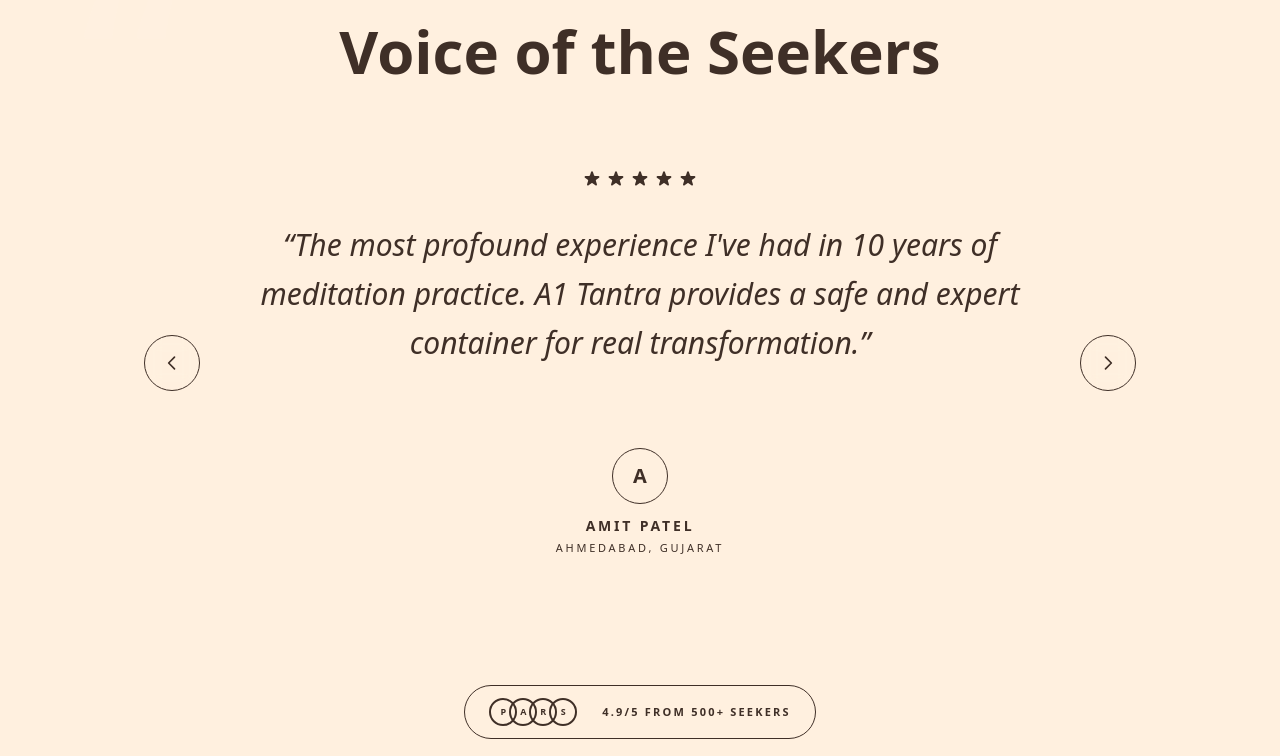
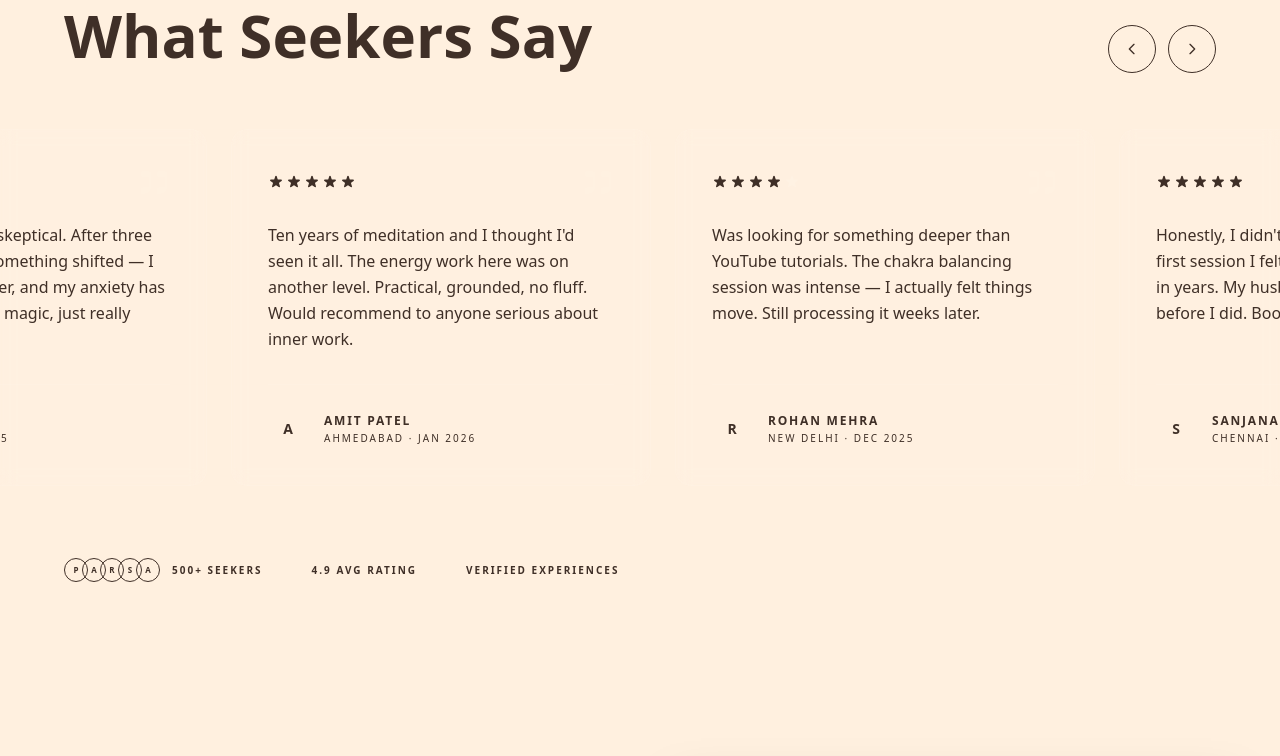
Before and after one commit to HarshalPatel1972/a1-tantra, a Next.js app: page / in a window 1280 px wide. Shown: the part 7360-8116 px from the top of the page. Built offline with nearby package versions, Linux system fonts and the light colour scheme; no server answers.

Commit message:
feat: multi-card horizontal carousel with realistic reviews, auto-scroll, and loop navigation

```diff
--- a/components/UserReviews.tsx
+++ b/components/UserReviews.tsx
@@ -1,69 +1,81 @@
 "use client";
 
-import { useState, useEffect, useCallback } from "react";
+import { useRef, useState, useEffect, useCallback } from "react";
 
 const reviews = [
   {
     name: "Priya Sharma",
-    location: "Mumbai, Maharashtra",
+    location: "Mumbai",
     comment:
-      "The breathwork sessions completely changed my perspective on energy. The guidance is authentic and deeply rooted in tradition. Highly recommended!",
+      "I came in stressed and skeptical. After three breathwork sessions, something shifted — I sleep better, think clearer, and my anxiety has genuinely reduced. Not magic, just really good guidance.",
     rating: 5,
     date: "Oct 2025",
   },
   {
     name: "Amit Patel",
-    location: "Ahmedabad, Gujarat",
+    location: "Ahmedabad",
     comment:
-      "The most profound experience I've had in 10 years of meditation practice. A1 Tantra provides a safe and expert container for real transformation.",
+      "Ten years of meditation and I thought I'd seen it all. The energy work here was on another level. Practical, grounded, no fluff. Would recommend to anyone serious about inner work.",
     rating: 5,
     date: "Jan 2026",
   },
   {
     name: "Rohan Mehra",
-    location: "New Delhi, Delhi",
+    location: "New Delhi",
     comment:
-      "Authentic and deep. I was looking for something beyond the superficial, and I found it here. The chakra balancing session was a revelation.",
-    rating: 5,
+      "Was looking for something deeper than YouTube tutorials. The chakra balancing session was intense — I actually felt things move. Still processing it weeks later.",
+    rating: 4,
     date: "Dec 2025",
   },
   {
     name: "Sanjana Iyer",
-    location: "Chennai, Tamil Nadu",
+    location: "Chennai",
     comment:
-      "I was skeptical at first, but the results speak for themselves. I feel more centered and peaceful than I have in years. Truly life-changing work.",
-    rating: 4.5,
+      "Honestly, I didn't expect much. But after the first session I felt a calm I hadn't experienced in years. My husband noticed the difference before I did. Booking again next month.",
+    rating: 5,
     date: "Feb 2026",
   },
   {
     name: "Ananya Rao",
-    location: "Bangalore, Karnataka",
+    location: "Bangalore",
     comment:
-      "The guidance is clear, compassionate, and truly expert. They treat Tantra with the respect and depth it deserves. A beautiful journey so far.",
+      "The approach is respectful and knowledgeable — they treat Tantra with the depth it deserves. I finally found a space that doesn't water it down into trends.",
     rating: 5,
     date: "Nov 2025",
   },
   {
     name: "Vikram Singh",
-    location: "Jaipur, Rajasthan",
+    location: "Jaipur",
     comment:
-      "Finally a place that simplifies complex tantric wisdom without losing its essence. The sessions are practical yet spiritually significant.",
+      "Complex concepts explained simply without losing the essence. The session was practical and I could immediately use what I learned. Great for beginners.",
+    rating: 4,
+    date: "Dec 2025",
+  },
+  {
+    name: "Meera Nair",
+    location: "Kochi",
+    comment:
+      "My friend dragged me here and I'm so glad she did. The guided meditation was the most present I've felt in months. Already signed up for the full journey.",
     rating: 5,
-    date: "Dec 2025",
+    date: "Jan 2026",
+  },
+  {
+    name: "Karan Deshmukh",
+    location: "Pune",
+    comment:
+      "As someone in tech, I needed something to balance the constant screen time. The sessions gave me tools I actually use daily now. Wish I'd found this sooner.",
+    rating: 4,
+    date: "Nov 2025",
   },
 ];
 
 const StarRating = ({ rating }: { rating: number }) => (
-  <div className="flex gap-1">
+  <div className="flex gap-0.5">
     {[1, 2, 3, 4, 5].map((star) => (
       <svg
         key={star}
-        className={`w-5 h-5 ${
-          star <= Math.floor(rating)
-            ? "text-soft-gold"
-            : star - 0.5 <= rating
-            ? "text-soft-gold"
-            : "text-white/20"
+        className={`w-4 h-4 ${
+          star <= rating ? "text-soft-gold" : "text-white/10"
         }`}
         fill="currentColor"
         viewBox="0 0 20 20"
@@ -75,189 +87,180 @@
 );
 
 export default function UserReviews() {
-  const [current, setCurrent] = useState(0);
-  const [isAnimating, setIsAnimating] = useState(false);
-  const [direction, setDirection] = useState<"left" | "right">("right");
+  const scrollRef = useRef<HTMLDivElement>(null);
+  const [canScrollLeft, setCanScrollLeft] = useState(false);
+  const [canScrollRight, setCanScrollRight] = useState(true);
   const [isPaused, setIsPaused] = useState(false);
 
-  const goTo = useCallback(
-    (index: number, dir: "left" | "right") => {
-      if (isAnimating) return;
-      setIsAnimating(true);
-      setDirection(dir);
-      setCurrent(index);
-      setTimeout(() => setIsAnimating(false), 600);
-    },
-    [isAnimating]
-  );
+  const checkScroll = useCallback(() => {
+    const el = scrollRef.current;
+    if (!el) return;
+    setCanScrollLeft(el.scrollLeft > 10);
+    setCanScrollRight(el.scrollLeft + el.clientWidth < el.scrollWidth - 10);
+  }, []);
 
-  const next = useCallback(() => {
-    goTo((current + 1) % reviews.length, "right");
-  }, [current, goTo]);
+  useEffect(() => {
+    const el = scrollRef.current;
+    if (!el) return;
+    el.addEventListener("scroll", checkScroll, { passive: true });
+    checkScroll();
+    return () => el.removeEventListener("scroll", checkScroll);
+  }, [checkScroll]);
 
-  const prev = useCallback(() => {
-    goTo((current - 1 + reviews.length) % reviews.length, "left");
-  }, [current, goTo]);
+  const scroll = useCallback((dir: "left" | "right") => {
+    const el = scrollRef.current;
+    if (!el) return;
+    const cardWidth = el.querySelector<HTMLElement>(":scope > div")?.offsetWidth ?? 400;
+    const distance = cardWidth + 24; // card + gap
+    if (dir === "right") {
+      // Loop to start if at end
+      if (el.scrollLeft + el.clientWidth >= el.scrollWidth - 10) {
+        el.scrollTo({ left: 0, behavior: "smooth" });
+      } else {
+        el.scrollBy({ left: distance, behavior: "smooth" });
+      }
+    } else {
+      // Loop to end if at start
+      if (el.scrollLeft <= 10) {
+        el.scrollTo({ left: el.scrollWidth, behavior: "smooth" });
+      } else {
+        el.scrollBy({ left: -distance, behavior: "smooth" });
+      }
+    }
+  }, []);
 
-  // Auto-play
+  // Auto-scroll
   useEffect(() => {
     if (isPaused) return;
-    const timer = setInterval(next, 5500);
+    const timer = setInterval(() => scroll("right"), 4000);
     return () => clearInterval(timer);
-  }, [next, isPaused]);
-
-  const review = reviews[current];
+  }, [scroll, isPaused]);
 
   return (
-    <section className="relative py-28 md:py-36 bg-deep-brown overflow-hidden">
-      {/* Background Decoration */}
-      <div className="absolute inset-0 pointer-events-none select-none">
-        <div className="absolute top-1/2 left-1/2 -translate-x-1/2 -translate-y-1/2 w-[800px] h-[800px] rounded-full bg-soft-gold/[0.02] blur-3xl" />
-        <div className="absolute top-12 left-12 md:top-20 md:left-20 font-title text-[12rem] md:text-[18rem] leading-none text-white/[0.02] select-none">
-          &ldquo;
-        </div>
+    <section className="relative py-24 md:py-32 bg-deep-brown overflow-hidden">
+      {/* Ambient glow */}
+      <div className="absolute inset-0 pointer-events-none">
+        <div className="absolute top-1/2 left-1/2 -translate-x-1/2 -translate-y-1/2 w-[900px] h-[600px] rounded-full bg-soft-gold/[0.015] blur-3xl" />
       </div>
 
-      <div
-        className="relative max-w-5xl mx-auto px-6 sm:px-10 lg:px-16"
-        onMouseEnter={() => setIsPaused(true)}
-        onMouseLeave={() => setIsPaused(false)}
-      >
-        {/* Header */}
-        <div className="text-center mb-16 md:mb-20">
-          <p className="text-[11px] font-nav font-bold text-soft-gold/60 uppercase tracking-[0.4em] mb-4">
+      <div className="relative max-w-[90rem] mx-auto">
+        {/* Header row */}
+        <div className="max-w-7xl mx-auto px-6 sm:px-10 lg:px-16 flex flex-col md:flex-row md:items-end justify-between gap-8 mb-14">
+          <div>
+            <p className="text-[11px] font-nav font-bold text-soft-gold/50 uppercase tracking-[0.4em] mb-4">
               Testimonials
             </p>
-          <h2 className="font-title text-4xl md:text-6xl font-bold text-cream leading-tight">
-            Voice of the Seekers
+            <h2 className="font-title text-4xl md:text-5xl lg:text-6xl font-bold text-cream leading-tight">
+              What Seekers Say
             </h2>
           </div>
 
-        {/* Slide Area */}
-        <div className="relative min-h-[340px] md:min-h-[300px]">
-          {/* Navigation Arrows — Desktop flanking */}
+          {/* Navigation */}
+          <div className="flex items-center gap-3">
             <button
-            onClick={prev}
-            aria-label="Previous review"
-            className="hidden md:flex absolute -left-4 lg:-left-12 top-1/2 -translate-y-1/2 z-20 w-14 h-14 rounded-full border border-cream/10 items-center justify-center text-cream/40 hover:text-soft-gold hover:border-soft-gold/40 transition-all duration-300 backdrop-blur-sm"
-          >
-            <svg className="w-5 h-5" fill="none" viewBox="0 0 24 24" stroke="currentColor" strokeWidth={2}>
-              <path strokeLinecap="round" strokeLinejoin="round" d="M15 19l-7-7 7-7" />
-            </svg>
-          </button>
-          <button
-            onClick={next}
-            aria-label="Next review"
-            className="hidden md:flex absolute -right-4 lg:-right-12 top-1/2 -translate-y-1/2 z-20 w-14 h-14 rounded-full border border-cream/10 items-center justify-center text-cream/40 hover:text-soft-gold hover:border-soft-gold/40 transition-all duration-300 backdrop-blur-sm"
-          >
-            <svg className="w-5 h-5" fill="none" viewBox="0 0 24 24" stroke="currentColor" strokeWidth={2}>
-              <path strokeLinecap="round" strokeLinejoin="round" d="M9 5l7 7-7 7" />
-            </svg>
-          </button>
-
-          {/* Review Content */}
-          <div
-            key={current}
-            className={`flex flex-col items-center text-center transition-all duration-600 ease-out ${
-              isAnimating
-                ? direction === "right"
-                  ? "animate-slide-in-right"
-                  : "animate-slide-in-left"
-                : ""
+              onClick={() => scroll("left")}
+              aria-label="Scroll left"
+              className={`w-12 h-12 rounded-full border flex items-center justify-center transition-all duration-300 ${
+                canScrollLeft
+                  ? "border-cream/20 text-cream/60 hover:text-soft-gold hover:border-soft-gold/40"
+                  : "border-cream/5 text-cream/15 cursor-default"
               }`}
-          >
-            {/* Stars */}
-            <div className="mb-8">
-              <StarRating rating={review.rating} />
-            </div>
-
-            {/* Quote */}
-            <blockquote className="max-w-3xl mb-12">
-              <p className="font-body text-xl sm:text-2xl md:text-3xl text-cream/90 leading-relaxed md:leading-relaxed italic font-light">
-                &ldquo;{review.comment}&rdquo;
-              </p>
-            </blockquote>
-
-            {/* Divider */}
-            <div className="w-12 h-[1px] bg-soft-gold/30 mb-8" />
-
-            {/* Author */}
-            <div className="flex flex-col items-center gap-3">
-              <div className="w-14 h-14 rounded-full bg-soft-gold/10 border border-soft-gold/20 flex items-center justify-center">
-                <span className="font-title text-xl font-bold text-soft-gold">
-                  {review.name.charAt(0)}
-                </span>
-              </div>
-              <div>
-                <h4 className="font-nav font-bold text-sm text-cream uppercase tracking-[0.2em]">
-                  {review.name}
-                </h4>
-                <p className="text-[11px] text-cream/30 font-nav uppercase tracking-[0.25em] mt-1">
-                  {review.location}
-                </p>
-              </div>
-            </div>
-          </div>
-        </div>
-
-        {/* Mobile Arrows + Dots */}
-        <div className="flex items-center justify-center gap-6 mt-14">
-          <button
-            onClick={prev}
-            aria-label="Previous review"
-            className="md:hidden w-12 h-12 rounded-full border border-cream/10 flex items-center justify-center text-cream/40 hover:text-soft-gold hover:border-soft-gold/40 transition-all duration-300"
             >
               <svg className="w-4 h-4" fill="none" viewBox="0 0 24 24" stroke="currentColor" strokeWidth={2}>
                 <path strokeLinecap="round" strokeLinejoin="round" d="M15 19l-7-7 7-7" />
               </svg>
             </button>
-
-          {/* Dots */}
-          <div className="flex items-center gap-2">
-            {reviews.map((_, idx) => (
             <button
-                key={idx}
-                onClick={() =>
-                  goTo(idx, idx > current ? "right" : "left")
-                }
-                aria-label={`Go to review ${idx + 1}`}
-                className={`rounded-full transition-all duration-500 ${
-                  idx === current
-                    ? "w-8 h-2 bg-soft-gold"
-                    : "w-2 h-2 bg-cream/20 hover:bg-cream/40"
+              onClick={() => scroll("right")}
+              aria-label="Scroll right"
+              className={`w-12 h-12 rounded-full border flex items-center justify-center transition-all duration-300 ${
+                canScrollRight
+                  ? "border-cream/20 text-cream/60 hover:text-soft-gold hover:border-soft-gold/40"
+                  : "border-cream/5 text-cream/15 cursor-default"
               }`}
-              />
-            ))}
-          </div>
-
-          <button
-            onClick={next}
-            aria-label="Next review"
-            className="md:hidden w-12 h-12 rounded-full border border-cream/10 flex items-center justify-center text-cream/40 hover:text-soft-gold hover:border-soft-gold/40 transition-all duration-300"
             >
               <svg className="w-4 h-4" fill="none" viewBox="0 0 24 24" stroke="currentColor" strokeWidth={2}>
                 <path strokeLinecap="round" strokeLinejoin="round" d="M9 5l7 7-7 7" />
               </svg>
             </button>
           </div>
+        </div>
 
-        {/* Trust Badge */}
-        <div className="mt-16 flex justify-center">
-          <div className="inline-flex items-center gap-3 px-6 py-3 border border-cream/5 rounded-full">
-            <div className="flex -space-x-2">
-              {reviews.slice(0, 4).map((r, i) => (
+        {/* Cards Track */}
+        <div
+          ref={scrollRef}
+          onMouseEnter={() => setIsPaused(true)}
+          onMouseLeave={() => setIsPaused(false)}
+          className="flex gap-6 overflow-x-auto pl-6 sm:pl-10 lg:pl-16 pr-6 sm:pr-10 lg:pr-16 pb-4 snap-x snap-mandatory scroll-smooth"
+          style={{ scrollbarWidth: "none", msOverflowStyle: "none" }}
+        >
+          {reviews.map((review, idx) => (
+            <div
+              key={idx}
+              className="group flex-shrink-0 w-[85vw] sm:w-[400px] lg:w-[420px] snap-start"
+            >
+              <div className="h-full bg-white/[0.04] backdrop-blur-sm border border-white/[0.06] rounded-2xl p-8 md:p-9 flex flex-col justify-between hover:bg-white/[0.07] hover:border-white/[0.1] transition-all duration-500">
+                {/* Top: Stars + Quote icon */}
+                <div>
+                  <div className="flex items-center justify-between mb-6">
+                    <StarRating rating={review.rating} />
+                    <svg className="w-8 h-8 text-white/[0.04] group-hover:text-soft-gold/10 transition-colors duration-500" fill="currentColor" viewBox="0 0 24 24">
+                      <path d="M14.017 21v-3a2 2 0 012-2h3a1 1 0 001-1V9a1 1 0 00-1-1h-4a1 1 0 01-1-1V5a1 1 0 011-1h5a2 2 0 012 2v9a6 6 0 01-6 6h-2zm-12 0v-3a2 2 0 012-2h3a1 1 0 001-1V9a1 1 0 00-1-1H3a1 1 0 01-1-1V5a1 1 0 011-1h5a2 2 0 012 2v9a6 6 0 01-6 6H2z" />
+                    </svg>
+                  </div>
+
+                  <p className="font-body text-[15px] md:text-base text-cream/70 leading-relaxed mb-8 group-hover:text-cream/85 transition-colors duration-500">
+                    {review.comment}
+                  </p>
+                </div>
+
+                {/* Bottom: Author */}
+                <div className="flex items-center gap-4 pt-6 border-t border-white/[0.06]">
+                  <div className="w-10 h-10 rounded-full bg-soft-gold/10 flex items-center justify-center flex-shrink-0">
+                    <span className="font-title text-sm font-bold text-soft-gold">
+                      {review.name.charAt(0)}
+                    </span>
+                  </div>
+                  <div className="min-w-0">
+                    <h4 className="font-nav font-bold text-xs text-cream/80 uppercase tracking-[0.15em] truncate group-hover:text-soft-gold transition-colors duration-300">
+                      {review.name}
+                    </h4>
+                    <p className="text-[10px] text-cream/25 font-nav uppercase tracking-[0.2em] mt-0.5">
+                      {review.location} &middot; {review.date}
+                    </p>
+                  </div>
+                </div>
+              </div>
+            </div>
+          ))}
+        </div>
+
+        {/* Bottom trust line */}
+        <div className="max-w-7xl mx-auto px-6 sm:px-10 lg:px-16 mt-14">
+          <div className="flex flex-wrap items-center justify-center md:justify-start gap-6 text-cream/25">
+            <div className="flex items-center gap-2">
+              <div className="flex -space-x-1.5">
+                {reviews.slice(0, 5).map((r, i) => (
                   <div
                     key={i}
-                  className="w-7 h-7 rounded-full bg-soft-gold/10 border-2 border-deep-brown flex items-center justify-center text-[9px] font-bold text-soft-gold"
+                    className="w-6 h-6 rounded-full bg-soft-gold/10 border border-deep-brown flex items-center justify-center text-[8px] font-bold text-soft-gold/60"
                   >
                     {r.name.charAt(0)}
                   </div>
                 ))}
               </div>
-            <div className="h-4 w-[1px] bg-cream/10" />
-            <p className="text-[11px] font-nav font-bold text-cream/30 uppercase tracking-[0.2em]">
-              4.9/5 from 500+ seekers
-            </p>
+              <span className="text-[10px] font-nav font-bold uppercase tracking-[0.2em] ml-1">
+                500+ seekers
+              </span>
+            </div>
+            <div className="hidden md:block w-[1px] h-3 bg-cream/10" />
+            <span className="text-[10px] font-nav font-bold uppercase tracking-[0.2em]">
+              4.9 avg rating
+            </span>
+            <div className="hidden md:block w-[1px] h-3 bg-cream/10" />
+            <span className="text-[10px] font-nav font-bold uppercase tracking-[0.2em]">
+              Verified experiences
+            </span>
           </div>
         </div>
       </div>
```
Lines whose indentation alone changed are shown as unchanged.
